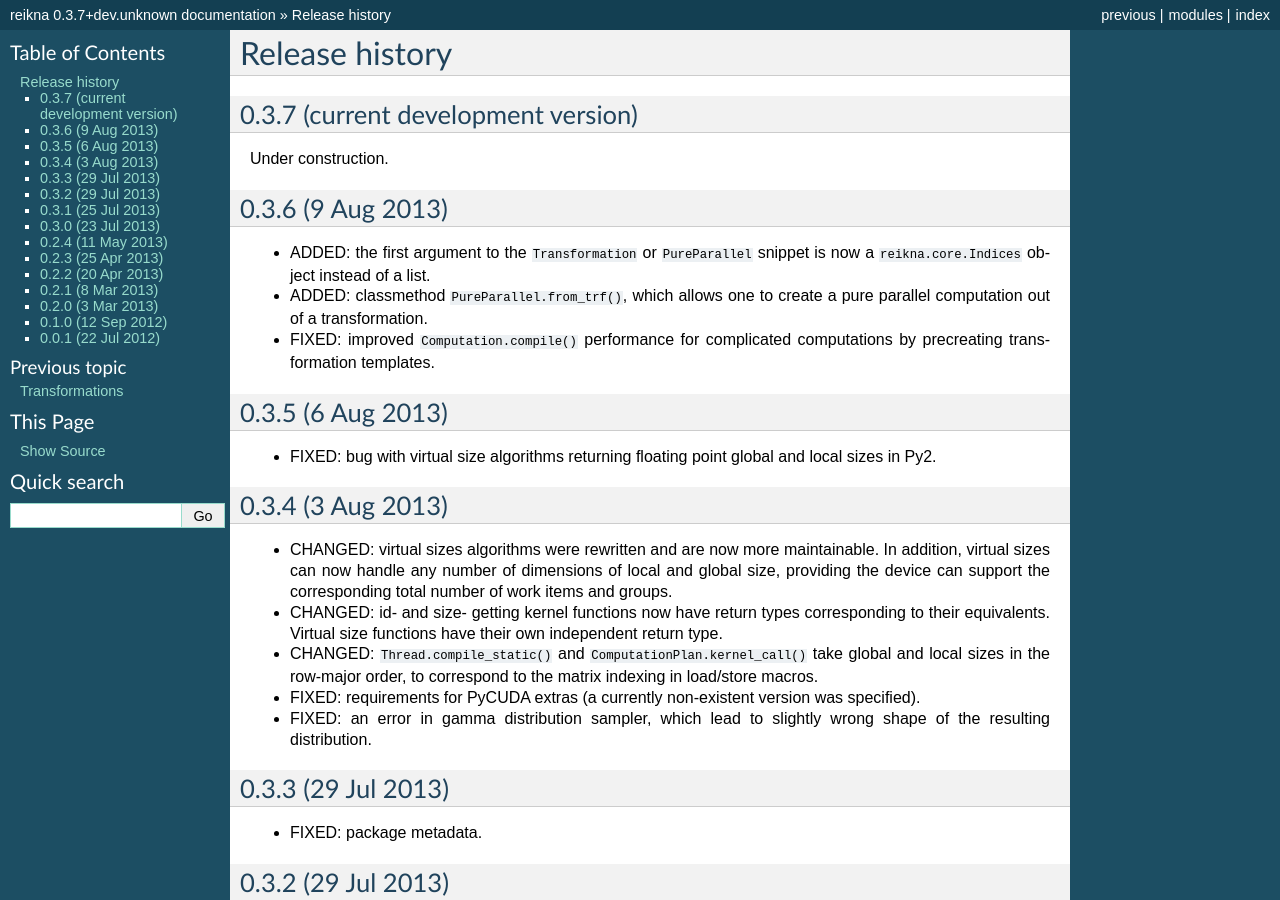
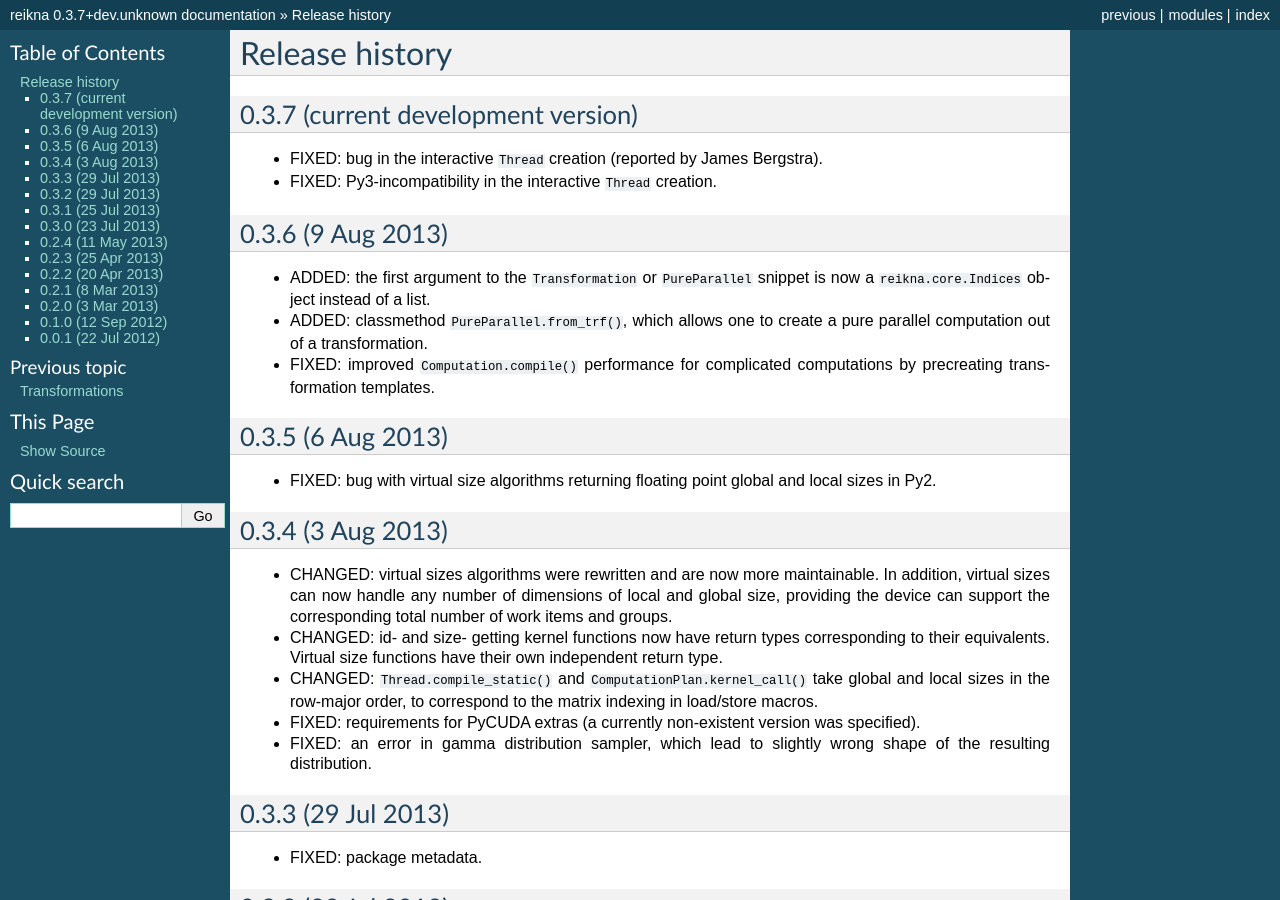
Before and after one commit to fjarri/reikna, a Sphinx documentation site: the page built from doc/source/history.rst, in a window 1280 px wide and 900 px high. Built offline with Sphinx 7.4.7, drawn with Linux system fonts in a browser that asks for light colours.

Commit message:
doc/history: added notes about interactive bugs

```diff
--- a/doc/source/history.rst
+++ b/doc/source/history.rst
@@ -6,7 +6,9 @@ Release history
 0.3.7 (current development version)
 ===================================
 
-Under construction.
+* FIXED: bug in the interactive ``Thread`` creation (reported by James Bergstra).
+
+* FIXED: Py3-incompatibility in the interactive ``Thread`` creation.
 
 
 0.3.6 (9 Aug 2013)
```
